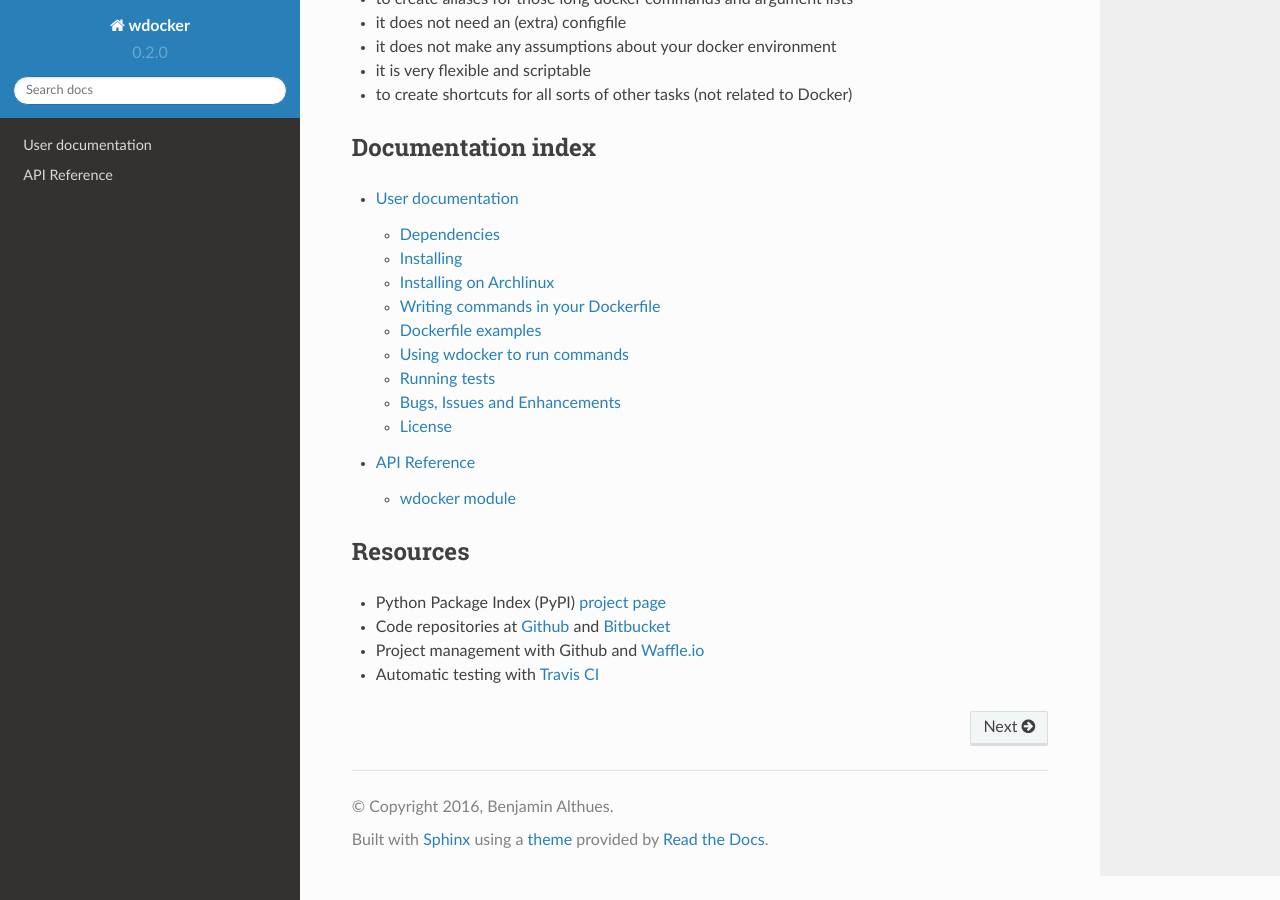
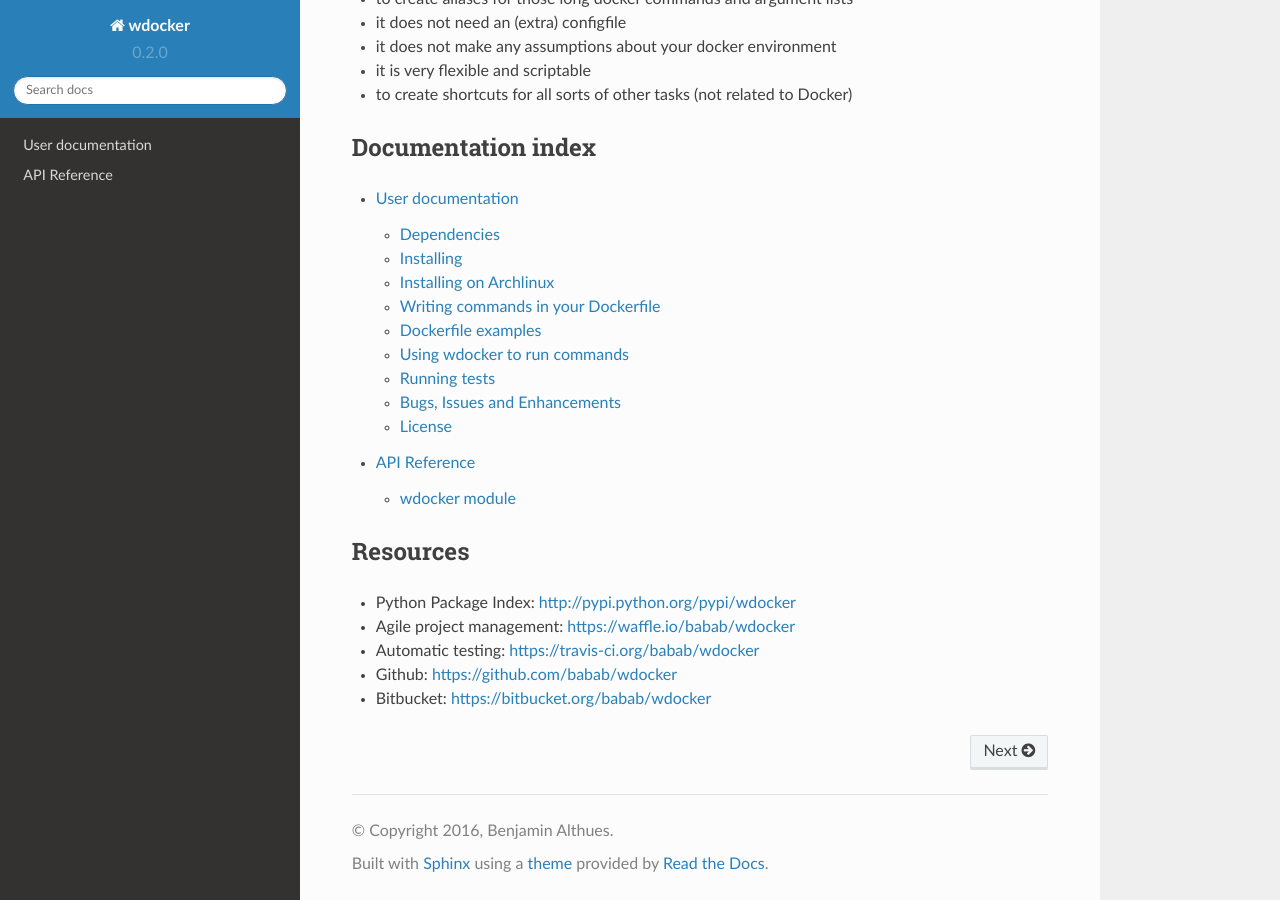
Before and after one commit to babab/wdocker, a Sphinx documentation site: the page built from docs/index.rst, in a window 1280 px wide and 900 px high, scrolled down 505 px. Built offline with Sphinx 7.4.7 and the Read the Docs theme 2.0.0, drawn with Linux system fonts in a browser that asks for light colours.

Commit message:
Remove badges and update resources in docs

```diff
--- a/docs/index.rst
+++ b/docs/index.rst
@@ -5,19 +5,6 @@ Define docker commands in your Dockerfile
 
 .. image:: https://travis-ci.org/babab/wdocker.svg?branch=master
    :target: https://travis-ci.org/babab/wdocker
-
-.. image:: https://gemnasium.com/babab/wdocker.svg
-   :target: https://gemnasium.com/babab/wdocker
-
-.. image:: https://img.shields.io/pypi/v/wdocker.svg
-   :target: https://pypi.python.org/pypi/wdocker/
-
-.. image:: https://img.shields.io/pypi/dm/wdocker.svg
-   :target: https://pypi.python.org/pypi/wdocker/
-
-.. image:: https://img.shields.io/pypi/l/wdocker.svg
-   :target: https://pypi.python.org/pypi/wdocker/
-
 
 wdocker is a simple little solution to manage your docker image(s) and
 container(s) without having to remember and type long lists of optional
@@ -51,8 +38,8 @@ Documentation index
 Resources
 ---------
 
-- Python Package Index (PyPI) `project page <http://pypi.python.org/pypi/wdocker/>`_
-- Code repositories at `Github <https://github.com/babab/wdocker>`_ and
-  `Bitbucket <https://bitbucket.org/babab/wdocker>`_
-- Project management with Github and `Waffle.io <https://waffle.io/babab/wdocker>`_
-- Automatic testing with `Travis CI <https://travis-ci.org/babab/wdocker>`_
+- Python Package Index: http://pypi.python.org/pypi/wdocker
+- Agile project management: https://waffle.io/babab/wdocker
+- Automatic testing: https://travis-ci.org/babab/wdocker
+- Github: https://github.com/babab/wdocker
+- Bitbucket: https://bitbucket.org/babab/wdocker
```
